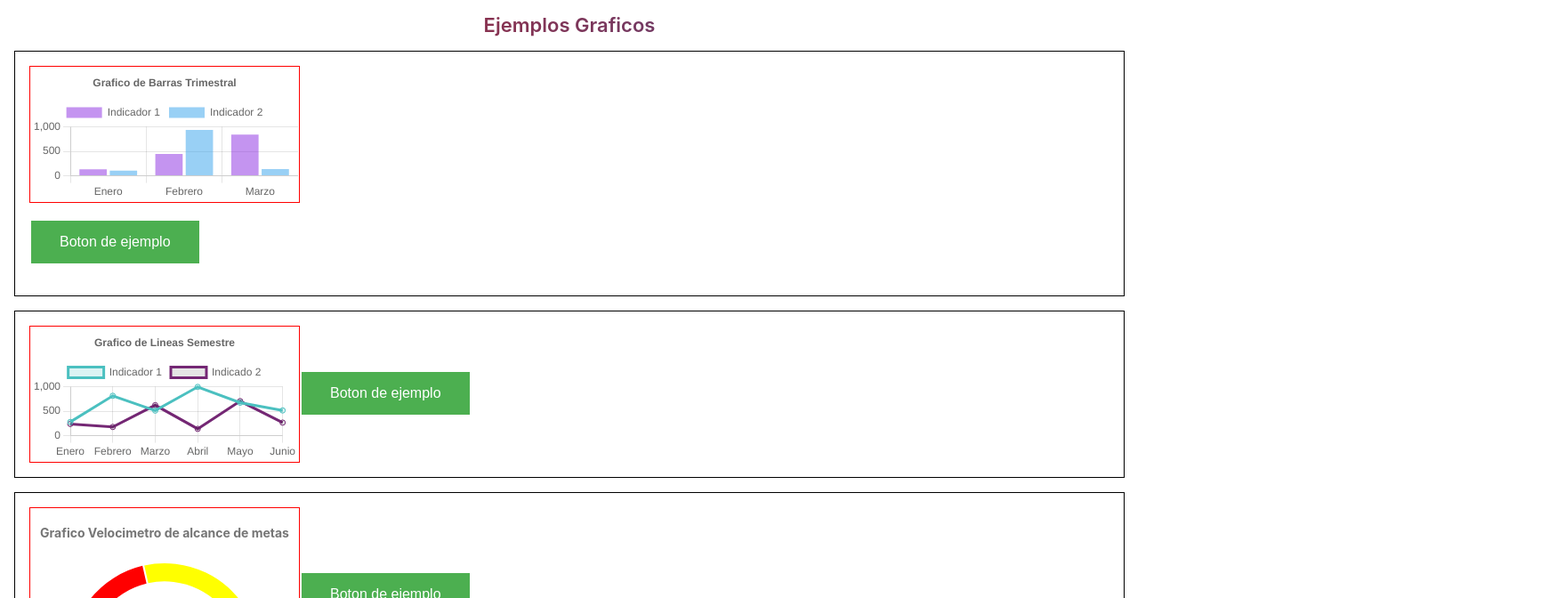
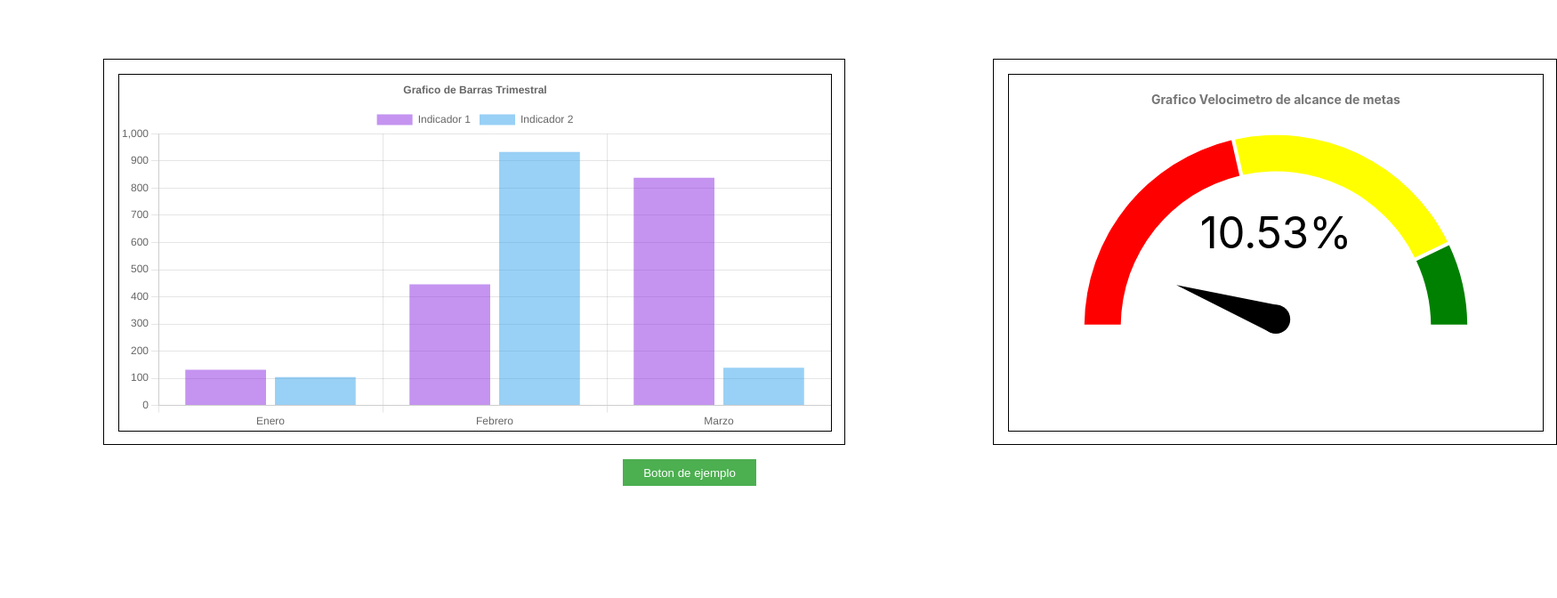
Before and after one commit to Holy7o7/Fondo-Solidario-TypeScript, a React (Create React App) app: page / in a window 1280 px wide. Shown: the top 672 px of the page at 89% size, 1750 px wide, since content can reach past the window. Built offline with nearby package versions, Linux system fonts and the light colour scheme.

Commit message:
pequeños ajustes

```diff
--- a/src/App.css
+++ b/src/App.css
@@ -1,38 +1,60 @@
-.parent {
+.blockGraphs {
   border: 1px solid black;
   margin: 1rem;
   padding: 1rem;
   text-align: left;
+  width: 800px;
+  height: 400px;
+  position: relative;
+    left: 100px;
+    top: 50px;
+}
+
+.blockGauge{
+  border: 1px solid black;
+  margin: 1rem;
+  padding: 1rem;
+  text-align: left;
+  width: 600px;
+  height: 400px;
+  position: relative;
+  left: 1100px;
+  bottom: 400px;
 }
 .graph {
   display: inline-block;
-  border: 1px solid red;
-  padding: 1px;
+  border: 1px solid black;
   vertical-align: middle;
+  width: 800px;
+  height: 400px;
 }
 
-.headers {
-  font-size: 22px;
-  font-weight: 600;
-  background-image: linear-gradient(to left, #384e95, #c31d1d);
-  color: transparent;
-  background-clip: text;
-  display: flex;
-  -webkit-background-clip: text;
-  justify-content: center;
-  align-items: center
+.gauge{
+  display: inline-block;
+  border: 1px solid black;
+  vertical-align: middle;
+  width: 600px;
+  height: 400px;
 }
+
+.blockButton{
+  text-align: left;
+  width: 150px;
+  height: 30px;
+  position: relative;
+  left: 700px;
+  bottom: 400px;
+}
+
 .button {
   background-color: #4CAF50;
   border: none;
   color: white;
-  padding: 15px 32px;
   text-align: center;
   text-decoration: none;
-  display: inline-block;
-  font-size: 16px;
-  margin: 4px 2px;
   cursor: pointer;
+  width: 150px;
+  height: 30px;
 }
 .graphTytle{
   font-size: 14px;
@@ -41,12 +63,6 @@
   background-clip: text;
   display: flex;
   -webkit-background-clip: text;
-  justify-content: center;
-  align-items: center
-}
-.centered{
-  display: flex;
-  font-size: 22px;
   justify-content: center;
   align-items: center
 }
--- a/src/App.tsx
+++ b/src/App.tsx
@@ -5,20 +5,13 @@ import Linechart from './Charts/Linechart';
 function App() {
   return (
     <div>
-      <h1 className='headers'>Ejemplos Graficos </h1>
-      <div className='parent'>
+      <div className='blockGraphs'>
         <div className='graph'><Barchart/></div>
-        <p><input type="reset" className='button' value={"Boton de ejemplo"}/></p>
-
       </div>
-      <div className='parent'>
-        <div className='graph'><Linechart/></div>
-        <input type="button" className='button' value={"Boton de ejemplo"} />
+      <div className='blockGauge'>
+        <div className='gauge'> <h4 className='graphTytle'>Grafico Velocimetro de alcance de metas</h4><Gauge/></div>
       </div>
-      <div className='parent'>
-        <div className='graph'> <h4 className='graphTytle'>Grafico Velocimetro de alcance de metas</h4><Gauge/></div>
-        <input type="button" className='button' value={"Boton de ejemplo"} />
-      </div>
+      <div className= 'blockButton'><p><input type="reset" className='button' value={"Boton de ejemplo"}/></p></div>
     </div>
   );
 }
--- a/src/Charts/Barchart.tsx
+++ b/src/Charts/Barchart.tsx
@@ -32,6 +32,12 @@ export const options = {
 };
 
 const labels = ['Enero', 'Febrero', 'Marzo'];
+const trimestre1 = ['Enero', 'Febrero', 'Marzo'];
+const trimestre2 = ['Abril', 'Mayo', 'Junio'];
+const trimestre3 = ['Julio', 'Agosto', 'Septiembre'];
+const trimestre4 = ['Octubre', 'Noviembre', 'Diciembre'];
+const semestre1 = ['Enero', 'Febrero', 'Marzo','Abril', 'Mayo', 'Junio'];
+const semestre2 = ['Julio', 'Agosto', 'Septiembre','Octubre', 'Noviembre', 'Diciembre'];
 
 
 export const data = {
--- a/src/Charts/Gaugechart.tsx
+++ b/src/Charts/Gaugechart.tsx
@@ -7,7 +7,7 @@ const Gauge = () => (
     nrOfLevels={3}
     percent={Math.random()}
     hideText={false}
-    textColor="transparent"
+    textColor="black"
     needleBaseColor="black"
     arcPadding={0.015}
     cornerRadius={0}
```
Also changed, not shown: 1 other file (tests, documents, lock files or other folders).
